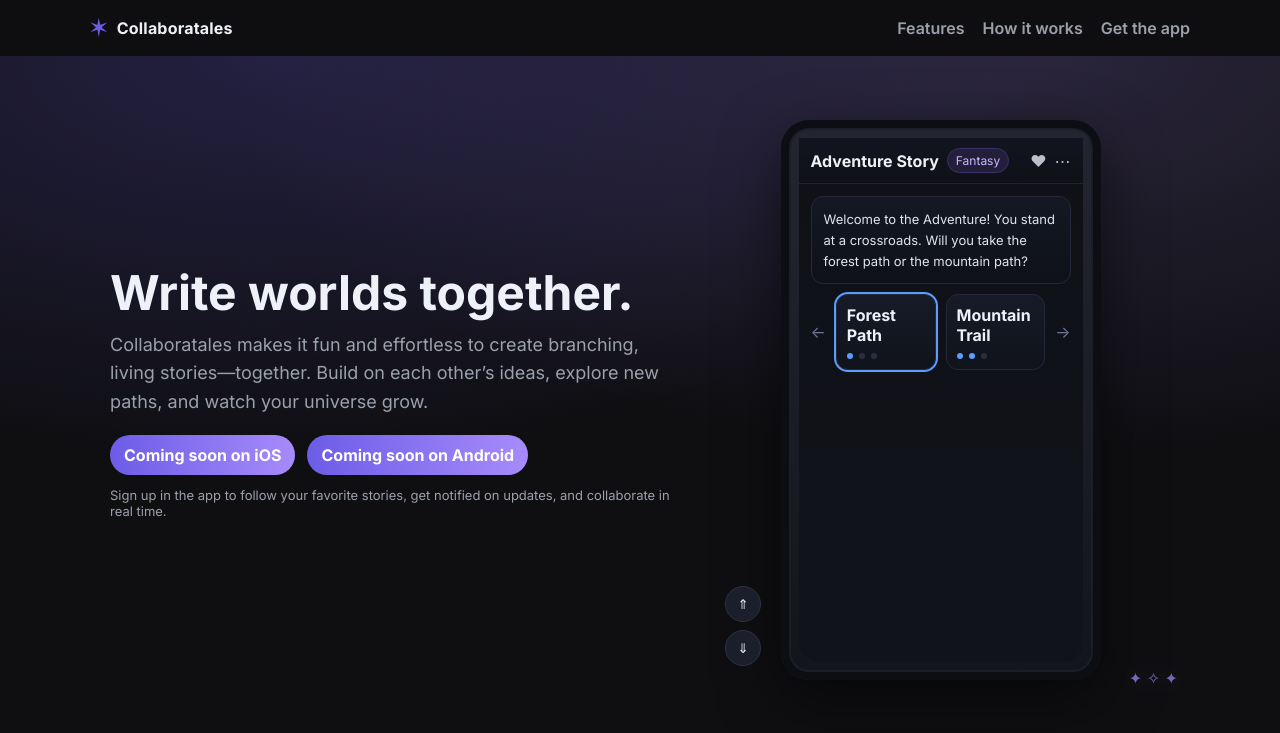
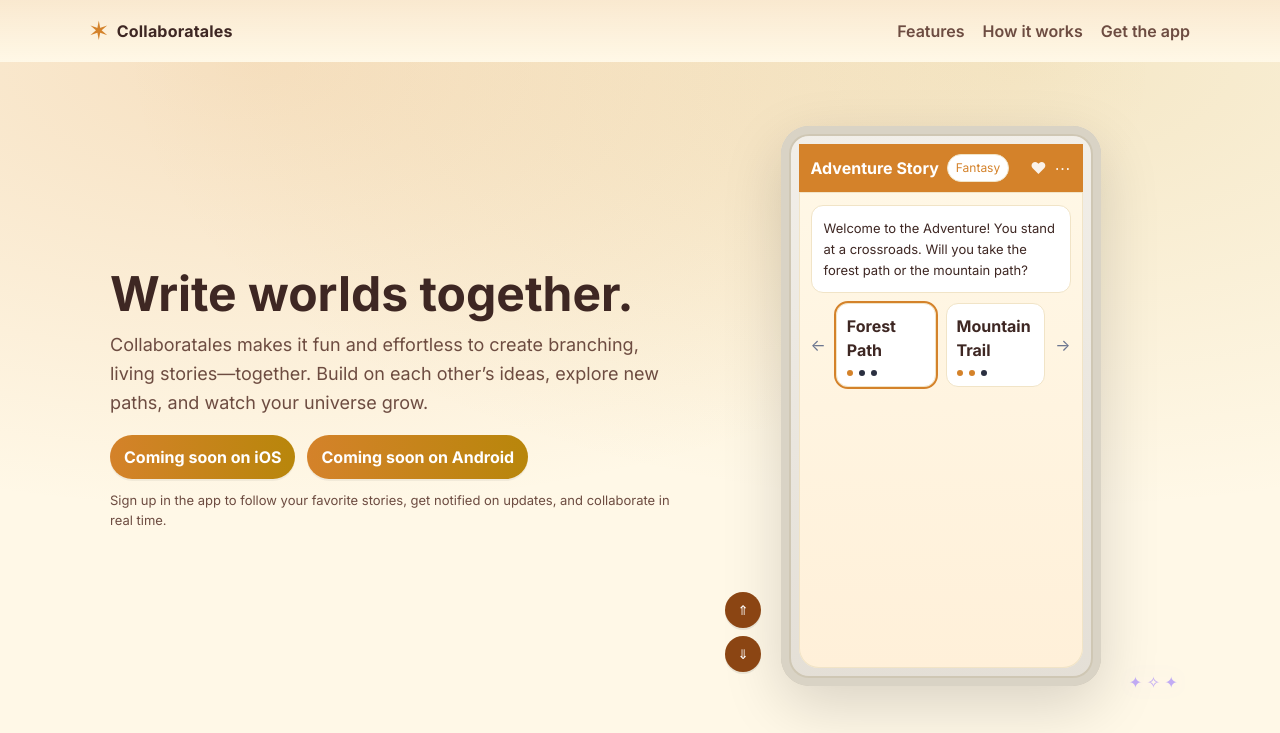
Before and after one commit to SuperWes/collaboratales_site, a plain HTML site: page index.html in a window 1280 px wide. Shown: the top 733 px of the page. Drawn offline with Linux system fonts and the light colour scheme.

Commit message:
restyle to match the app aesthetic - WE

```diff
--- a/styles.css
+++ b/styles.css
@@ -1,76 +1,79 @@
 :root{
-  --bg:#0f0f12;
-  --panel:#14141a;
-  --muted:#9aa1ad;
-  --text:#eef1f7;
-  --brand:#6C5CE7;
-  --brand-2:#A78BFA;
+  --bg:#FFF8E7;/* surface */
+  --panel:#FFFFFF;
+  --muted:#6D4C41;
+  --text:#3E2723;
+  --brand:#D4822A;/* primary */
+  --brand-2:#B8860B;/* tertiary */
+  --accent:#8B4513;/* secondary */
+  --border:#F1E4C7;
 }
 *{box-sizing:border-box}
 html,body{margin:0;padding:0;background:var(--bg);color:var(--text);font-family:Inter,system-ui,-apple-system,Segoe UI,Roboto,Ubuntu,Cantarell,Noto Sans,sans-serif}
+body{line-height:1.5;}
 .container{max-width:1100px;margin:0 auto;padding:0 20px}
 
-.site-header{position:sticky;top:0;z-index:10;background:linear-gradient(180deg,rgba(15,15,18,.9),rgba(15,15,18,.6) 60%,rgba(15,15,18,0))}
+.site-header{position:sticky;top:0;z-index:10;background:linear-gradient(180deg,rgba(212,130,42,.12),rgba(255,248,231,0))}
 .nav{display:flex;align-items:center;justify-content:space-between;padding:16px 0}
 .brand{display:flex;align-items:center;gap:10px;font-weight:700}
 .brand .logo-mark{color:var(--brand);font-size:20px}
 .brand .logo-text{letter-spacing:.2px}
 .nav-links{display:flex;gap:18px}
 .nav-links a{color:var(--muted);text-decoration:none;font-weight:600}
-.nav-links a:hover{color:var(--text)}
+.nav-links a:hover{color:var(--brand)}
 
-.hero{padding:64px 0 24px;background:radial-gradient(800px 400px at 20% 0%,rgba(108,92,231,.22),rgba(0,0,0,0)),radial-gradient(800px 400px at 80% 0%,rgba(167,139,250,.18),rgba(0,0,0,0))}
+.hero{padding:64px 0 24px;background:radial-gradient(900px 450px at 20% 0%,rgba(212,130,42,.20),rgba(0,0,0,0)),radial-gradient(900px 450px at 80% 0%,rgba(184,134,11,.15),rgba(0,0,0,0))}
 .hero-grid{display:grid;grid-template-columns:1.1fr .9fr;gap:40px;align-items:center}
 .hero h1{font-size:48px;line-height:1.05;margin:0 0 12px}
 .subhead{color:var(--muted);font-size:18px;line-height:1.6;margin:0 0 18px}
 .cta-row{display:flex;gap:12px;flex-wrap:wrap;margin:12px 0}
 .badge{display:inline-block;padding:10px 14px;border-radius:999px;font-weight:700;text-decoration:none}
-.badge.coming-soon{background:linear-gradient(90deg,var(--brand),var(--brand-2));color:white}
+.badge.coming-soon{background:linear-gradient(90deg,var(--brand),var(--brand-2));color:white;box-shadow:0 2px 0 rgba(0,0,0,.05)}
 .cta-note{color:var(--muted);font-size:13px;margin-top:6px}
 
 .hero-art{display:flex;align-items:center;justify-content:center;position:relative}
-.device-frame{width:320px;height:560px;border-radius:28px;background:linear-gradient(180deg,#232630,#13151c);box-shadow:0 20px 60px rgba(0,0,0,.5),inset 0 0 0 8px #0c0e13,inset 0 0 0 10px #1b1e27}
-.screen{margin:18px;border-radius:20px;height:calc(100% - 36px);background:linear-gradient(180deg,#0f1117,#11131a);display:flex;flex-direction:column}
-.appbar{display:flex;align-items:center;justify-content:space-between;padding:10px 12px;border-bottom:1px solid #202433;background:linear-gradient(180deg,#121420,#0f1117)}
+.device-frame{width:320px;height:560px;border-radius:28px;background:linear-gradient(180deg,#f2efe9,#e4dfd6);box-shadow:0 20px 60px rgba(0,0,0,.15),inset 0 0 0 8px #d9d3c5,inset 0 0 0 10px #cfc7b4}
+.screen{margin:18px;border-radius:20px;height:calc(100% - 36px);background:linear-gradient(180deg,#FFF8E7,#FFF0D9);display:flex;flex-direction:column;box-shadow:inset 0 0 0 1px var(--border)}
+.appbar{display:flex;align-items:center;justify-content:space-between;padding:10px 12px;border-bottom:1px solid var(--border);background:var(--brand);color:#fff}
 .appbar-left{display:flex;align-items:center;gap:8px}
 .app-title{font-weight:700}
-.genre-chip{font-size:12px;padding:4px 8px;border-radius:999px;background:#231f3a;color:#c8b8ff;border:1px solid #3a2f68}
-.appbar-actions{display:flex;gap:8px;color:#ced3e0}
+.genre-chip{font-size:12px;padding:4px 8px;border-radius:999px;background:#fff;color:var(--brand);border:1px solid var(--border)}
+.appbar-actions{display:flex;gap:8px;color:#fff}
 .appbar-actions .icon{opacity:.9}
 .page{padding:12px;display:flex;flex-direction:column;gap:10px}
-.story-card{background:linear-gradient(180deg,#131824,#0f1118);border:1px solid #23283a;border-radius:12px;padding:12px}
-.story-text{font-size:13px;line-height:1.6;color:#dfe4ee}
+.story-card{background:#FFFFFF;border:1px solid var(--border);border-radius:12px;padding:12px}
+.story-text{font-size:13px;line-height:1.6;color:var(--text)}
 .siblings{display:flex;align-items:center;justify-content:space-between;gap:10px;margin-top:auto}
-.sibling-card{flex:1;background:linear-gradient(180deg,#171b28,#10131a);border:1px solid #23283a;border-radius:12px;padding:10px}
-.sibling-card.selected{outline:2px solid #5b9cff}
+.sibling-card{flex:1;background:#FFFFFF;border:1px solid var(--border);border-radius:12px;padding:10px}
+.sibling-card.selected{outline:2px solid var(--brand)}
 .sibling-title{font-weight:700;margin-bottom:8px}
 .dots{display:flex;gap:6px}
 .dot{width:6px;height:6px;border-radius:999px;background:#2a2f40}
-.dot.on{background:#5b9cff}
+.dot.on{background:var(--brand)}
 .hint{color:#6c7690}
 .fab-stack{position:absolute;left:14px;bottom:14px;display:flex;flex-direction:column;gap:8px}
-.fab{width:36px;height:36px;border-radius:999px;background:#1b1f2b;border:1px solid #2b3145;color:#eaf1ff}
+.fab{width:36px;height:36px;border-radius:999px;background:var(--accent);border:none;color:#fff;box-shadow:0 2px 0 rgba(0,0,0,.08)}
 
 .sparkles{position:absolute;right:-8px;bottom:-8px;color:#a78bfa;opacity:.7;filter:drop-shadow(0 0 12px rgba(167,139,250,.35))}
 
 .features{padding:32px 0}
 .features-grid{display:grid;grid-template-columns:repeat(3,1fr);gap:18px}
-.feature{background:var(--panel);border:1px solid #232631;padding:18px;border-radius:14px}
+.feature{background:var(--panel);border:1px solid var(--border);padding:18px;border-radius:14px}
 .feature .icon{font-size:22px;margin-bottom:8px}
 .feature h3{margin:4px 0 6px}
 .feature p{color:var(--muted);margin:0}
 
 .how{padding:28px 0}
 .how-grid{display:grid;grid-template-columns:repeat(3,1fr);gap:18px}
-.how-step{background:var(--panel);border:1px solid #232631;padding:18px;border-radius:14px}
+.how-step{background:var(--panel);border:1px solid var(--border);padding:18px;border-radius:14px}
 .step{width:28px;height:28px;border-radius:50%;display:inline-flex;align-items:center;justify-content:center;background:linear-gradient(180deg,var(--brand),var(--brand-2));font-weight:700;margin-bottom:6px}
 
 .cta-wide{padding:36px 0}
-.cta-wide .container{background:linear-gradient(90deg,rgba(108,92,231,.15),rgba(167,139,250,.15));border:1px solid #232631;border-radius:18px;padding:28px;text-align:center}
+.cta-wide .container{background:linear-gradient(90deg,rgba(108,92,231,.15),rgba(167,139,250,.15));border:1px solid var(--border);border-radius:18px;padding:28px;text-align:center}
 .cta-wide h2{margin:0 0 6px}
 .cta-wide p{margin:0 0 12px;color:var(--muted)}
 
-.site-footer{padding:24px 0;border-top:1px solid #232631}
+.site-footer{padding:24px 0;border-top:1px solid var(--border)}
 .footer-grid{display:grid;grid-template-columns:1fr 1fr 1fr;gap:12px;align-items:center}
 .brand.small .logo-mark{font-size:16px}
 .brand.small .logo-text{font-size:14px}
```
